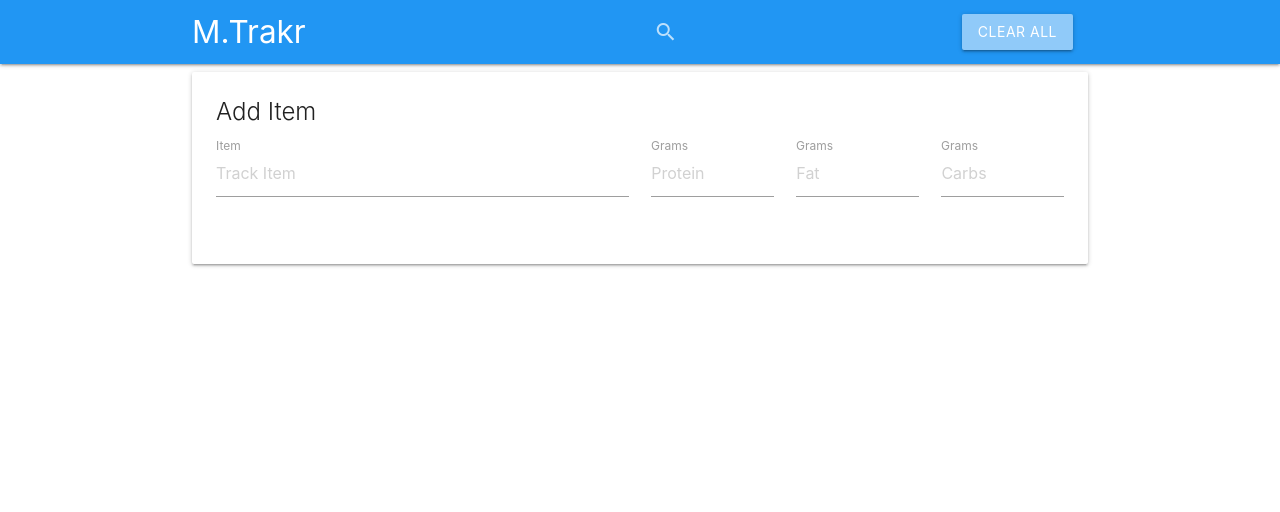
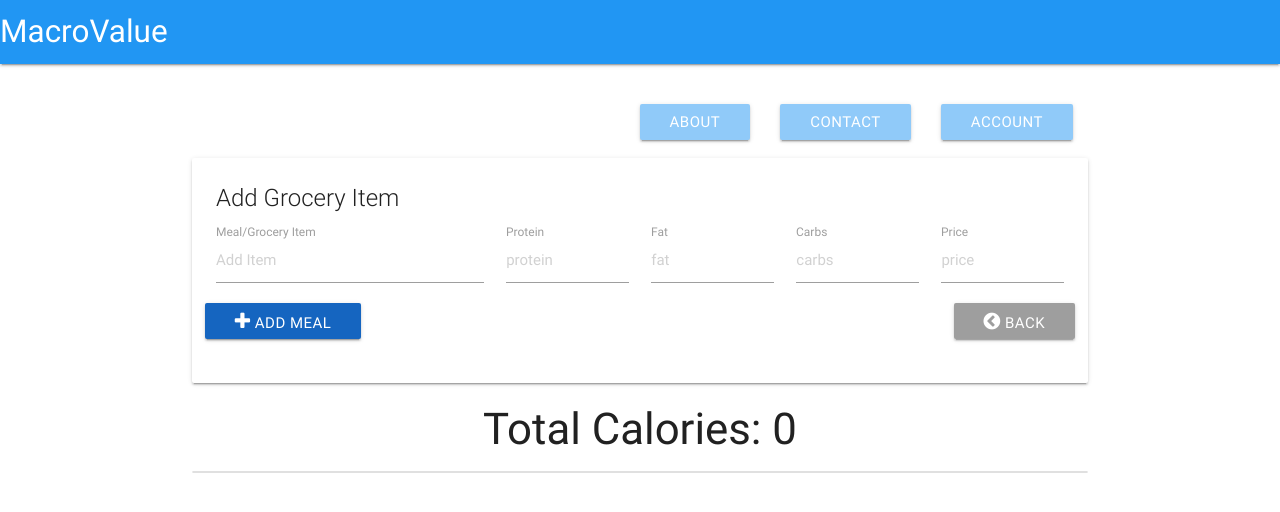
Before and after one commit to mikepeiman/macrotracker, a plain HTML site: page index.html in a window 1280 px wide. Drawn offline with nearby package versions, Linux system fonts and the light colour scheme.

Commit message:
Lost my index.html due to 'no space left on device' error. Not good, VSCode! Anyways, recreated index

```diff
--- a/index.html
+++ b/index.html
@@ -4,70 +4,100 @@
   <meta charset="UTF-8">
   <meta name="viewport" content="width=device-width, initial-scale=1.0">
   <meta http-equiv="X-UA-Compatible" content="ie=edge">
-  <title>MacroTracker</title>
-   <!--Import Google Icon Font-->
-   <link href="https://fonts.googleapis.com/icon?family=Material+Icons" rel="stylesheet">
-  <!-- Materialize UI framework compiled and minified CSS -->
-  <link rel="stylesheet" href="https://cdnjs.cloudflare.com/ajax/libs/materialize/1.0.0-rc.2/css/materialize.min.css">
-
-  <link rel="stylesheet" href="https://use.fontawesome.com/releases/v5.1.0/css/all.css" integrity="sha384-lKuwvrZot6UHsBSfcMvOkWwlCMgc0TaWr+30HWe3a4ltaBwTZhyTEggF5tJv8tbt" crossorigin="anonymous">
-
+  <link rel="stylesheet" href="https://cdnjs.cloudflare.com/ajax/libs/materialize/0.100.2/css/materialize.min.css">
+  <link href="https://maxcdn.bootstrapcdn.com/font-awesome/4.7.0/css/font-awesome.min.css" rel="stylesheet" integrity="sha384-wvfXpqpZZVQGK6TAh5PVlGOfQNHSoD2xbE+QkPxCAFlNEevoEH3Sl0sibVcOQVnN" crossorigin="anonymous">
   <link rel="stylesheet" href="styles.css">
-
-
+  <title>MacroValue - Macronutrient Price Calculator</title>
 </head>
 <body>
-  <div class="navbar-fixed">
-    <nav>
-      <div class="nav-wrapper blue">
-        <div class="container">
-          <a href="#" class="brand-logo left">M.Trakr</a>
-          <ul class="right">
-            <li><a href="" class="clear-btn btn blue lighten-3">Clear All</a></li>
-          </ul>
-          <form class="center">
-              <div class="input-field right">
-                <input id="search" type="search" required>
-                <label class="label-icon" for="search"><i class="material-icons">search</i></label>
-                <i class="material-icons">close</i>
-              </div>
-            </form>
-        </div>
+  <!-- Navbar -->
+  <nav class="nav-fixed blue mb-5">
+    <div class="nav-wrapper">
+      <a href="#" class="brand-logo left">MacroValue</a>
+      <div class="container pt-7">
+
+        <ul class="right">
+          <li><a href="#" class="clear-btn btn blue lighten-3">About</a></li>
+          <li><a href="#" class="clear-btn btn blue lighten-3">Contact</a></li>
+          <li><a href="#" class="clear-btn btn blue lighten-3">Account</a></li>
+        </ul>
       </div>
-    </nav>
-  </div>
+    </div>
+  </nav>
+
+  <br>
 
   <div class="container">
+    <!-- Form Card -->
     <div class="card">
       <div class="card-content">
-        <span class="card-title">Add Item</span>
-        <form action="" class="col">
+        <span class="card-title">Add Grocery Item</span>
+        <form class="col">
           <div class="row">
-            <div class="input-field col s6">
-              <input type="text" id="item-name" placeholder="Track Item">
-              <label for="item-name">Item</label>
+            <div class="input-field col s4">
+              <input type="text" placeholder="Add Item" id="item-name">
+              <label for="item-name">Meal/Grocery Item</label>
             </div>
             <div class="input-field col s2">
-                <input type="text" id="item-name" placeholder="Protein">
-                <label for="item-name">Grams</label>
+                <input type="text" placeholder="protein" id="item-protein">
+                <label for="item-protein">Protein</label>
             </div>
             <div class="input-field col s2">
-                <input type="text" id="item-name" placeholder="Fat">
-                <label for="item-name">Grams</label>
+                <input type="text" placeholder="fat" id="item-fat">
+                <label for="item-fat">Fat</label>
             </div>
             <div class="input-field col s2">
-                <input type="text" id="item-name" placeholder="Carbs">
-                <label for="item-name">Grams</label>
+                <input type="text" placeholder="carbs" id="item-carbs">
+                <label for="item-carbs">Carbs</label>
             </div>
+            <div class="input-field col s2">
+                <input type="text" placeholder="price" id="item-price">
+                <label for="item-price">Price</label>
+            </div>
+            <button class="add-btn btn blue darken-3"><i class="fa fa-plus"></i> Add Meal</button>
+<!--
+            <button class="update-btn btn orange"><i class="fa fa-pencil-square-o"></i> Update Meal</button>
+            <button class="delete-btn btn red"><i class="fa fa-remove"></i> Delete Meal</button>
+            -->
+            <button class="back-btn btn grey pull-right"><i class="fa fa-chevron-circle-left"></i> Back</button>
           </div>
         </form>
       </div>
     </div>
+
+    <!-- Calorie Count -->
+    <h3 class="center-align">Total Calories: <span class="total-calories">0</span></h3>
+
+    <!-- Item List -->
+    <ul id="item-list" class="collection">
+<!--
+      <li class="collection-item" id="item-0">
+        <strong>Steak Dinner: </strong> <em>1200 Calories</em>
+        <a href="#" class="secondary-content">
+          <i class="fa fa-pencil"></i>
+        </a>
+      </li>
+      <li class="collection-item" id="item-0">
+        <strong>Cookie: </strong> <em>400 Calories</em>
+        <a href="#" class="secondary-content">
+          <i class="fa fa-pencil"></i>
+        </a>
+      </li>
+      <li class="collection-item" id="item-0">
+        <strong>Eggs: </strong> <em>300 Calories</em>
+        <a href="#" class="secondary-content">
+          <i class="fa fa-pencil"></i>
+        </a>
+      </li>
+    -->
+    </ul>
   </div>
 
-  <link rel="stylesheet" href="https://use.fontawesome.com/releases/v5.1.0/css/all.css" integrity="sha384-lKuwvrZot6UHsBSfcMvOkWwlCMgc0TaWr+30HWe3a4ltaBwTZhyTEggF5tJv8tbt" crossorigin="anonymous">
-  <!-- Materialize framework compiled and minified JavaScript -->
-  <script src="https://cdnjs.cloudflare.com/ajax/libs/materialize/1.0.0-rc.2/js/materialize.min.js"></script>
-  <script src="app.js"></script>
+
+  <script
+  src="https://code.jquery.com/jquery-3.2.1.min.js"
+  integrity="sha256-hwg4gsxgFZhOsEEamdOYGBf13FyQuiTwlAQgxVSNgt4="
+  crossorigin="anonymous"></script>
+  <script src="https://cdnjs.cloudflare.com/ajax/libs/materialize/0.100.2/js/materialize.min.js"></script>
 </body>
 </html>
--- a/styles.css
+++ b/styles.css
@@ -1,3 +1,26 @@
 #brand-logo {
   padding: 0 5px;
 }
+
+.bg-dark {
+  background: rgba(0,0,0,0.1);
+}
+
+.m-1 {
+  margin: 1%;
+}
+.mt-5 {
+  margin-top: 5%;
+}
+.mb-5 {
+  margin-bottom: 5%;
+}
+.p-3 {
+  padding: 3%;
+}
+.pt-5 {
+  padding-top: 5%;
+}
+.pt-7 {
+  padding-top: 7%;
+}
```
